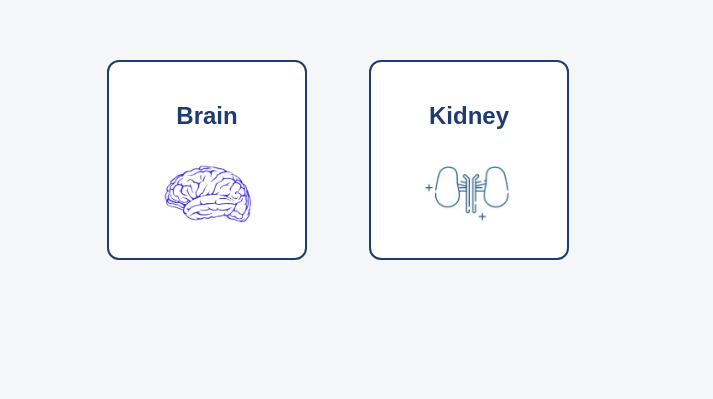
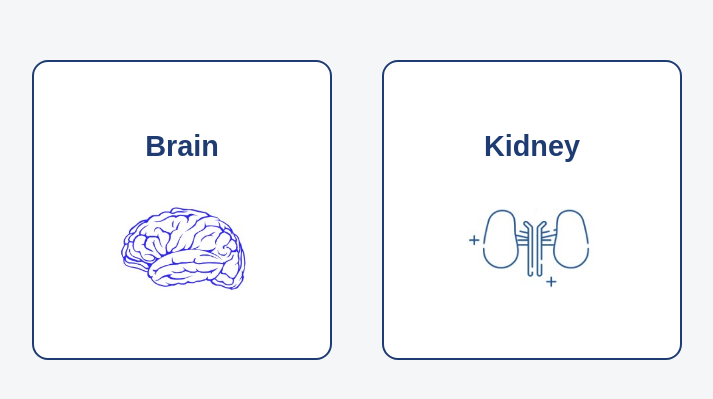
Before and after one commit to Maithiliii/Frontend, a Flask app: page / in a window 1280 px wide. Shown: the part 174-573 px from the top of the page, without its empty margins (283-996 px from the left). Run offline with Flask 3, Linux system fonts and the light colour scheme.

Commit message:
Update style.css

```diff
--- a/static/style.css
+++ b/static/style.css
@@ -91,32 +91,33 @@ button {
 .hidden {
     display: none;
 }
+
 .organ-grid {
-    display: grid;
-    grid-template-columns: repeat(2, 1fr);
-    gap: 24px; /* ~1.5cm */
-    max-width: 500px;
+    display: flex;
+    justify-content: center;
+    gap: 50px;
+    max-width: 1000px;
     margin: 60px auto;
-    padding: 0;
-    justify-content: center; /* Center the whole grid */
+    flex-wrap: wrap;
 }
 
 .organ-box {
     background: #ffffff;
     border: 2px solid #1e3c72;
-    border-radius: 12px;
+    border-radius: 16px;
     text-align: center;
-    padding: 20px;
+    padding: 30px;
     text-decoration: none;
     color: #1e3c72;
     transition: transform 0.3s ease, background 0.3s;
-    width: 200px;
-    height: 200px;
+    width: 300px;
+    height: 300px;
     display: flex;
     flex-direction: column;
     justify-content: center;
     align-items: center;
     box-sizing: border-box;
+    font-size: 1.5rem;
 }
 
 .organ-box:hover {
@@ -130,8 +131,22 @@ button {
 }
 
 .organ-box img {
-    width: 90px;
-    height: 90px;
+    width: 130px;
+    height: 130px;
     object-fit: contain;
     margin-top: 10px;
 }
+
+.classification-box {
+    background-color: #ffffff;
+    border: 2px solid #1e3c72;
+    border-radius: 10px;
+    padding: 20px;
+    font-size: 1.2em;
+    width: 5cm;
+    height: 3cm;
+    display: flex;
+    justify-content: center;
+    align-items: center;
+    margin: auto;
+}
```
